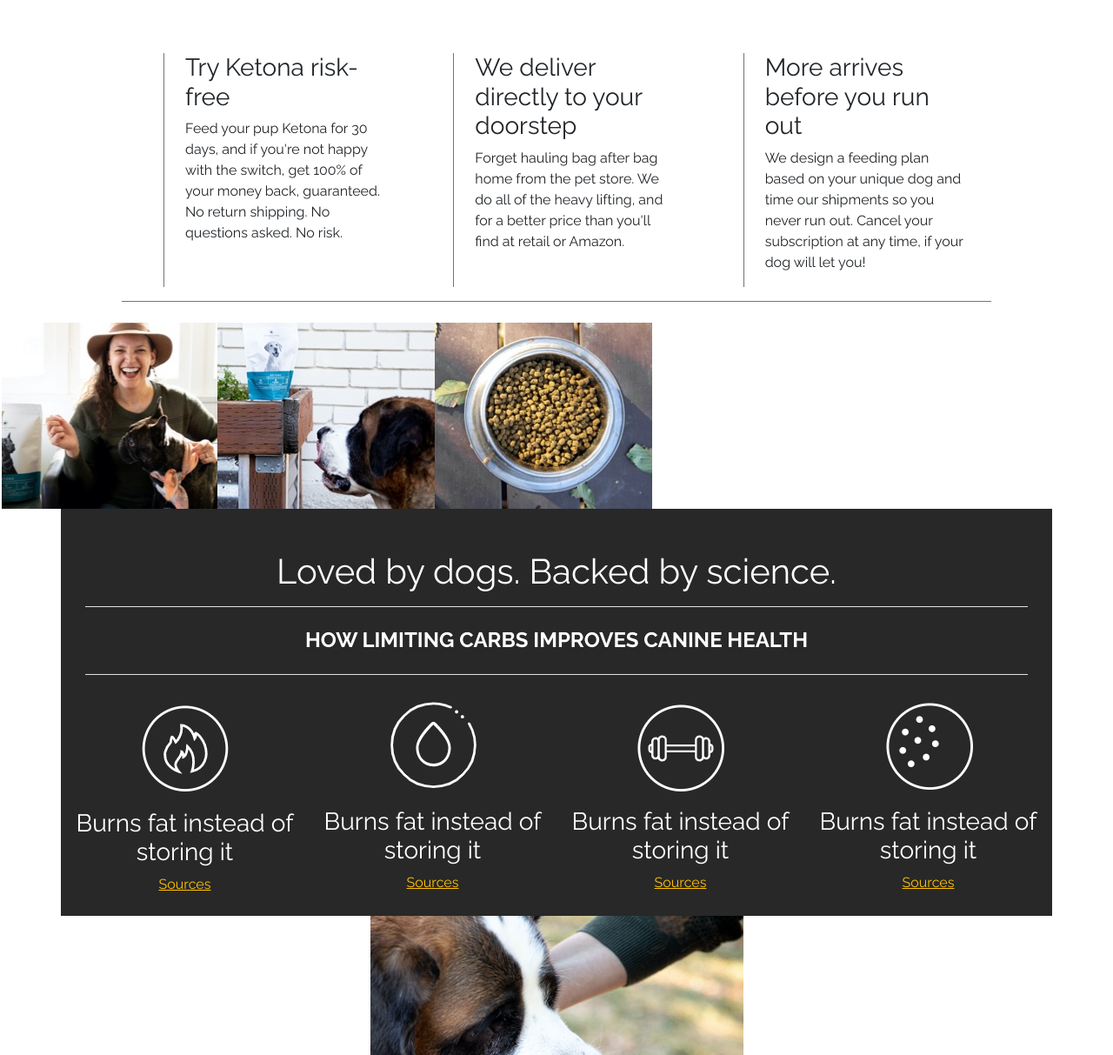
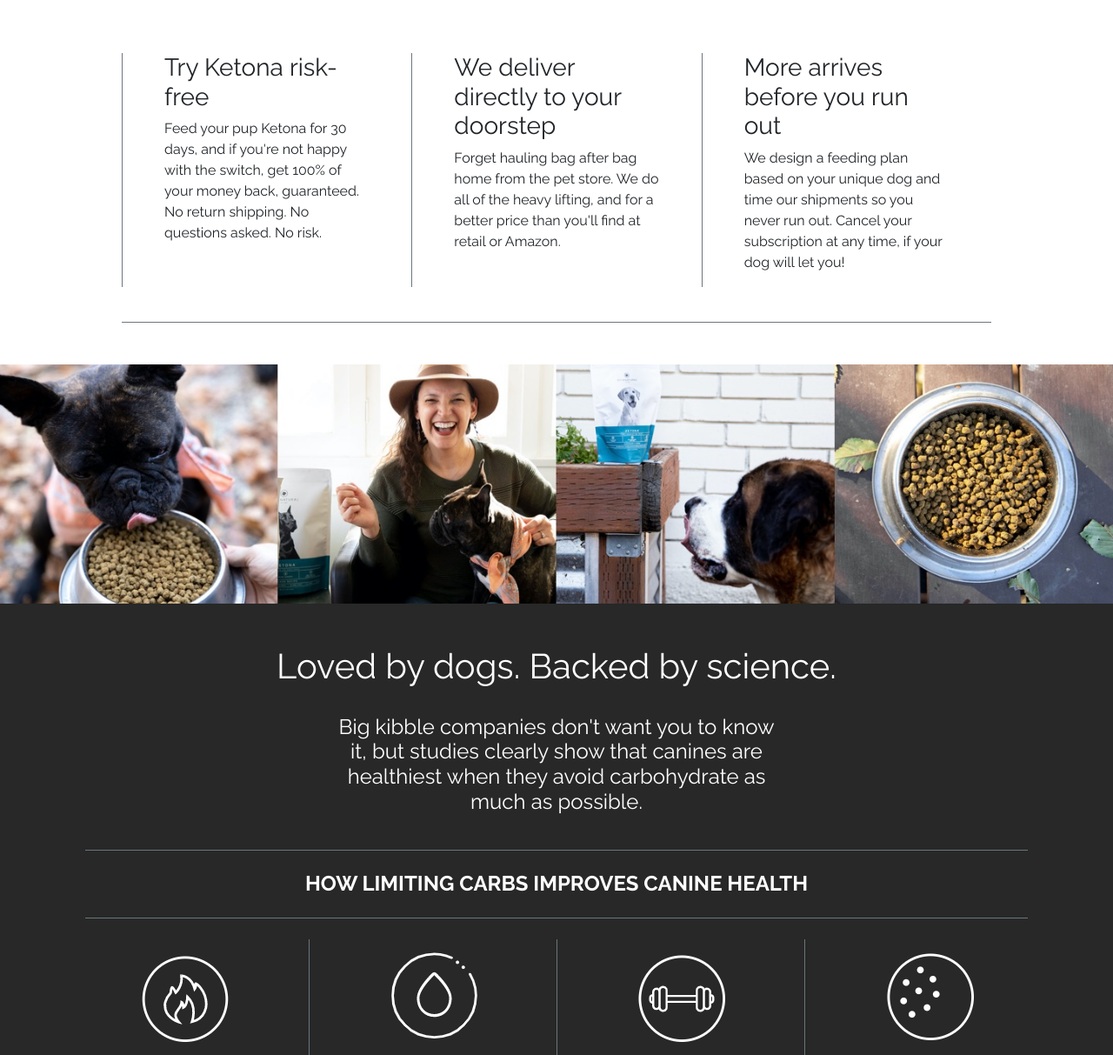
Before and after one commit to MarkoBezic/ketonatural, a plain HTML site: page index.html in a window 1280 px wide. Shown: the part 707-1920 px from the top of the page at 87% size. Drawn offline with nearby package versions, Linux system fonts and the light colour scheme.

Commit message:
added details that do not appear in mobile version and included responsive borders

```diff
--- a/index.html
+++ b/index.html
@@ -161,38 +161,38 @@
         />
       </div>
 
-      <div class="container ketona-club-block">
+      <div class="container ketona-club-block m-auto">
         <div class="row" id="how-ketona-club-works">
           <div class="col text-center m-3">
             <h1 class="m-1">How Ketona Club works.</h1>
           </div>
         </div>
-        <div class="row mt-5 ketona-club-benefits">
+        <div class="row mt-5 mb-5 pb-4 ketona-club-benefits ">
           <div
-            class="col-md ms-5 me-4 mt-3 mb-3 pe-2 ps-4 border-start border-secondary"
+            class="col-md mt-3 mb-3 pe-5 ps-5 border-start border-secondary " id="try-ketona-risk-free"
           >
-            <h3 class="">Try Ketona risk-free</h3>
-            <p class="details">
+            <h3 class="how-it-works-headline" >Try Ketona risk-free</h3>
+            <p class="md-hidden ">
               Feed your pup Ketona for 30 days, and if you're not happy with the
               switch, get 100% of your money back, guaranteed. No return
               shipping. No questions asked. No risk.
             </p>
           </div>
           <div
-            class="col-md ms-5 me-4 mt-3 mb-3 pe-2 ps-4 border-start border-secondary"
+            class="col-md mt-3 mb-3 pe-5 ps-5  border-start border-secondary"
           >
-            <h3 class="">We deliver directly to your doorstep</h3>
-            <p class="details">
+            <h3 class="how-it-works-headline"">We deliver directly to your doorstep</h3>
+            <p class="md-hidden">
               Forget hauling bag after bag home from the pet store. We do all of
               the heavy lifting, and for a better price than you'll find at
               retail or Amazon.
             </p>
           </div>
           <div
-            class="col-md ms-5 me-4 mt-3 mb-3 pe-2 ps-4 border-start border-secondary"
+            class="col-md mt-3 mb-3 pe-5 ps-5 border-start border-secondary"
           >
-            <h3 class="">More arrives before you run out</h3>
-            <p class="details">
+            <h3 class="how-it-works-headline"">More arrives before you run out</h3>
+            <p class="md-hidden">
               We design a feeding plan based on your unique dog and time our
               shipments so you never run out. Cancel your subscription at any
               time, if your dog will let you!
@@ -200,22 +200,29 @@
           </div>
         </div>
       </div>
+
+
+      <div class="dark-background pb-4">
         <img
         src="images/ketonaPicSm.jpg"
-        class="img-fluid mt-4"
+        class="img-fluid img-strip-3"
         alt="Three panels. Woman laughing, big dog's profile, and bowl of dog food"
       />
-      <div class="container dark-background pb-4">
+      <img src="images/img_strip_4.jpg"
+      class="img-fluid md-hidden d-block m-auto">
+        <div class="container limit-carbs-container">
           <h1 class="row d-block text-white text-center pt-5 ps-5 pe-5">
             Loved by dogs. Backed by science.
           </h1>
+          <h4 class="text-white m-auto p-4 text-center w-50 md-hidden">Big kibble companies don't want you to know it, but studies clearly
+            show that canines are healthiest when they avoid carbohydrate as much as possible.</h4>
           <h4
-          class="row d-block text-white text-center border-top border-bottom m-3 p-4 text-uppercase fw-bold"
+          class="row d-block text-white text-center border-top border-bottom border-secondary m-3 mb-4 p-4 text-uppercase fw-bold"
           >
           How limiting carbs improves canine health
           </h4>
           <div class="row">
-          <div class="col col-md-6 col-lg-3">
+            <div class="col-sm col-md-3 col-lg-3">
             <img
             src="images/burnsFat.png"
             alt="flame icon"
@@ -230,14 +237,14 @@
             >Sources</a
             >
             </div>
-          <div class="col col-md-6 col-lg-3">
+            <div class="col-sm col-md-3 col-lg-3 limit-carbs-benefits">
             <img
             src="images/bloodSugar.png"
             alt="droplet icon"
             class="d-block m-auto"
             />
             <h3 class="text-white text-center">
-              Burns fat instead of storing it
+              Optimizes blood sugar levels
             </h3>
             <a
             class="d-block text-center text-warning"
@@ -245,14 +252,14 @@
             >Sources</a
             >
             </div>
-          <div class="col col-md-6 col-lg-3">
+            <div class="col-sm col-md-3 col-lg-3 limit-carbs-benefits">
             <img
             src="images/buildsMuscle.png"
             alt="dumbell icon"
             class="d-block m-auto"
             />
             <h3 class="text-white text-center">
-              Burns fat instead of storing it
+              Builds strong, lean muscles
             </h3>
             <a
             class="d-block text-center text-warning"
@@ -260,7 +267,7 @@
             >Sources</a
             >
             </div>
-          <div class="col col-md-6 col-lg-3">
+            <div class="col-sm col-md-3 col-lg-3 limit-carbs-benefits">
             <img
             src="images/reduceItching.png"
               alt="dots inside of a circle icon"
@@ -276,6 +283,13 @@
             >
             </div>
           </div>
+        </div>
+        <p class="text-white text-center pt-4 md-hidden w-50 d-block m-auto">
+          "The evidence has reached a tipping point -- it's simply undeniable that
+          dogs shouldn't eat carbs. It's no longer debatable. And it's just a
+          matter of time before all pet owners understand that reality."
+        </p>
+        <p class="text-secondary text-center md-hidden mt-2 w-50 d-block m-auto">-- Daniel Schulof, Author of Dogs, Dog Food, and Dogma and KetoNatural Pet Foods Co-Founder.</p>
       </div>
       <img
         src="images/dogo-eating.png"
--- a/scss/style.scss
+++ b/scss/style.scss
@@ -12,7 +12,7 @@ $secondary-color: #6c757d;
   position: absolute;
   z-index: -1;
   left: 0px;
-  top: -513px;
+  top: -511px;
 }
 .kibble {
   visibility: hidden;
@@ -41,13 +41,14 @@ $secondary-color: #6c757d;
 }
 
 .ketona-club-block {
-  max-width: 1000px;
+  border-top: 1px solid $secondary-color;
+  margin-left: 5%;
+  margin-right: 5%;
 }
 
 #how-ketona-club-works {
-  border-top: 1px solid $secondary-color;
 }
-.details {
+.md-hidden {
   position: absolute;
   visibility: hidden;
 }
@@ -107,9 +108,25 @@ $secondary-color: #6c757d;
     border-bottom: 1px solid $secondary-color;
   }
 
-  .details {
+  #try-ketona-risk-free {
+    border-left: 1px solid $secondary-color !important;
+  }
+
+  .md-hidden {
     visibility: visible;
     position: static;
+  }
+  .img-strip-3 {
+    position: absolute;
+    visibility: hidden;
+  }
+  .img-strip-4 {
+    position: static;
+    visibility: visible;
+  }
+  .limit-carbs-container {
+    border-bottom: 1px solid $secondary-color;
+    padding-bottom: 30px;
   }
 }
 
@@ -129,6 +146,12 @@ $secondary-color: #6c757d;
     visibility: visible;
     top: -470px;
   }
+  .ketona-club-block {
+    max-width: 1000px;
+  }
+  .limit-carbs-benefits {
+    border-left: 1px solid $secondary-color;
+  }
 }
 
 @media (min-width: 1401px) {
```
Also changed, not shown: style.css, 1 other file. Lines whose indentation alone changed are shown as unchanged.
